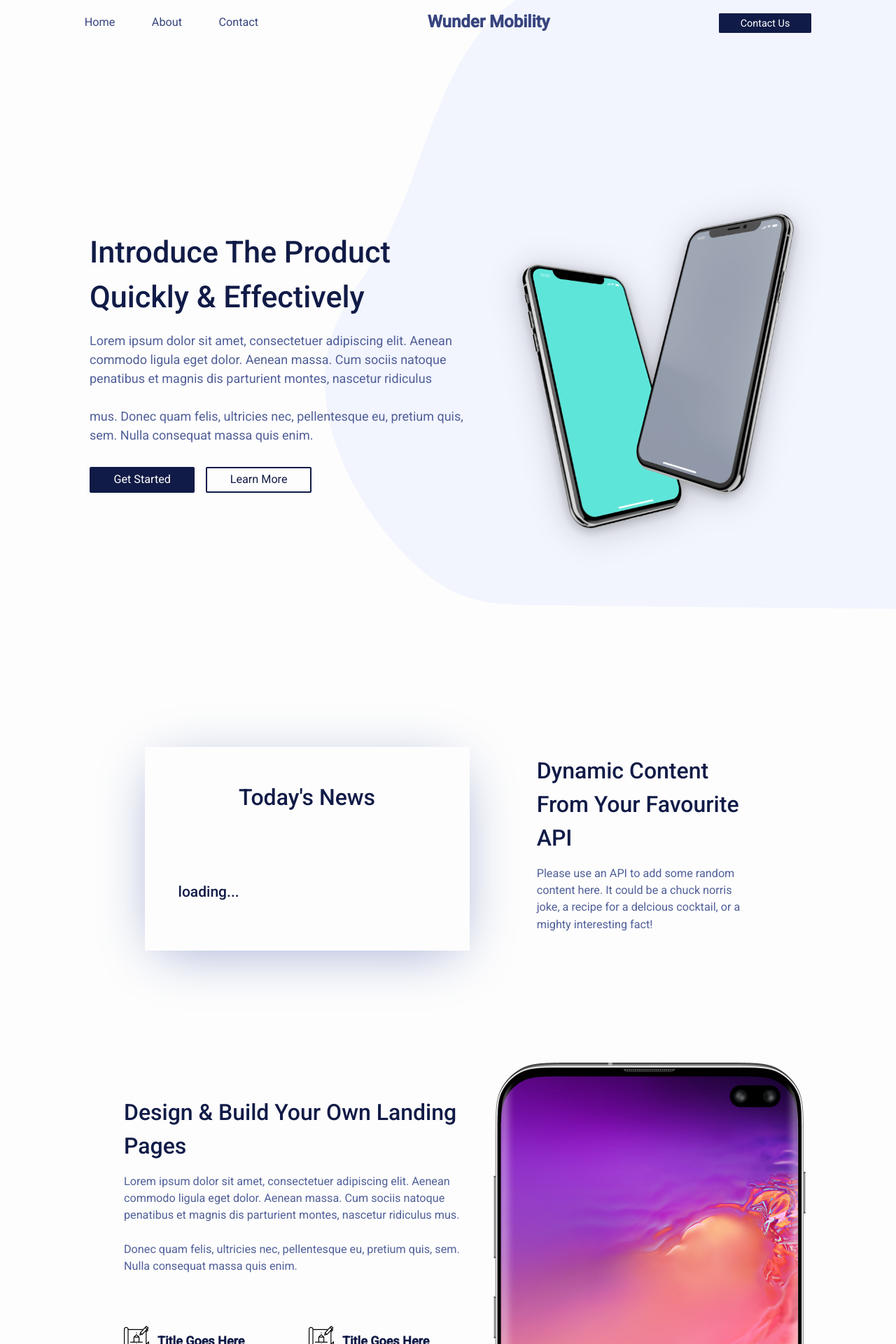
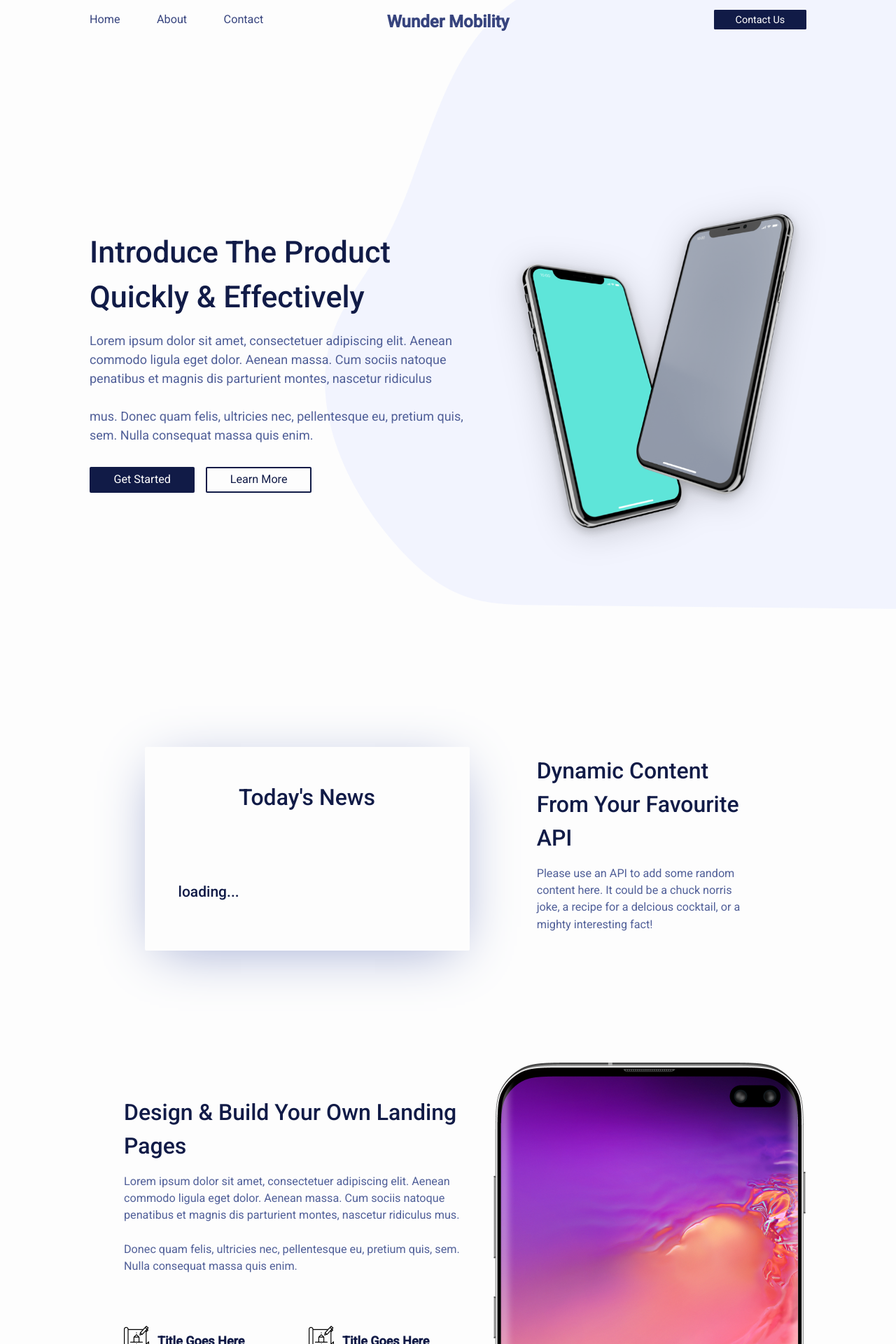
Before and after one commit to beatricebock/wunder, a Jekyll site: the page built from index.markdown, in a window 1280 px wide. Shown: the top 1920 px of the page at 70% size. Built offline with Jekyll 4.4.1, drawn with Linux system fonts in a browser that asks for light colours.

Commit message:
center nav using grid

```diff
--- a/_sass/minima/_layout.scss
+++ b/_sass/minima/_layout.scss
@@ -1,29 +1,3 @@
-/**
- * Site header
- */
-.site-header {
-  border-top: 5px solid $grey-color-dark;
-  border-bottom: 1px solid $grey-color-light;
-  min-height: $spacing-unit * 1.865;
-
-  // Positioning context for the mobile navigation icon
-  position: relative;
-}
-
-.site-title {
-  @include relative-font-size(1.625);
-  font-weight: 400;
-  line-height: $base-line-height * $base-font-size * 2.25;
-  letter-spacing: -1px;
-  margin-bottom: 0;
-  float: left;
-
-  &,
-  &:visited {
-    color: $grey-color-dark;
-  }
-}
-
 body {
   background-image: url("/assets/hero-blob.svg");
   background-repeat: no-repeat;
@@ -42,7 +16,7 @@ body {
 
 @include media-query($on-laptop) {
   html {
-    @include relative-font-size(0.8);
+    @include relative-font-size(0.95);
   }
 }
 
@@ -64,10 +38,12 @@ h1 {
 }
 
 .site-nav {
-  display: flex;
+  display: grid;
+  grid-template-columns: 1fr 1fr 1fr;
   padding: 0.8rem 0;
-  justify-content: space-around;
-  align-items: center;
+  max-width: 80rem;
+  width: 80%;
+  margin: auto;
 
   .nav-left {
     * {
@@ -79,7 +55,12 @@ h1 {
     }
   }
 
+  .page-title {
+    justify-self: center;
+  }
+
   .nav-right {
+    justify-self: right;
     .button {
       font-size: 0.8em;
     }
@@ -98,7 +79,9 @@ h1 {
 @include media-query($on-laptop) {
   .site-nav {
     flex-direction: column;
-
+    display: flex;
+    align-items: center;
+    justify-content: center;
     * {
       margin-bottom: 1rem;
     }
```
